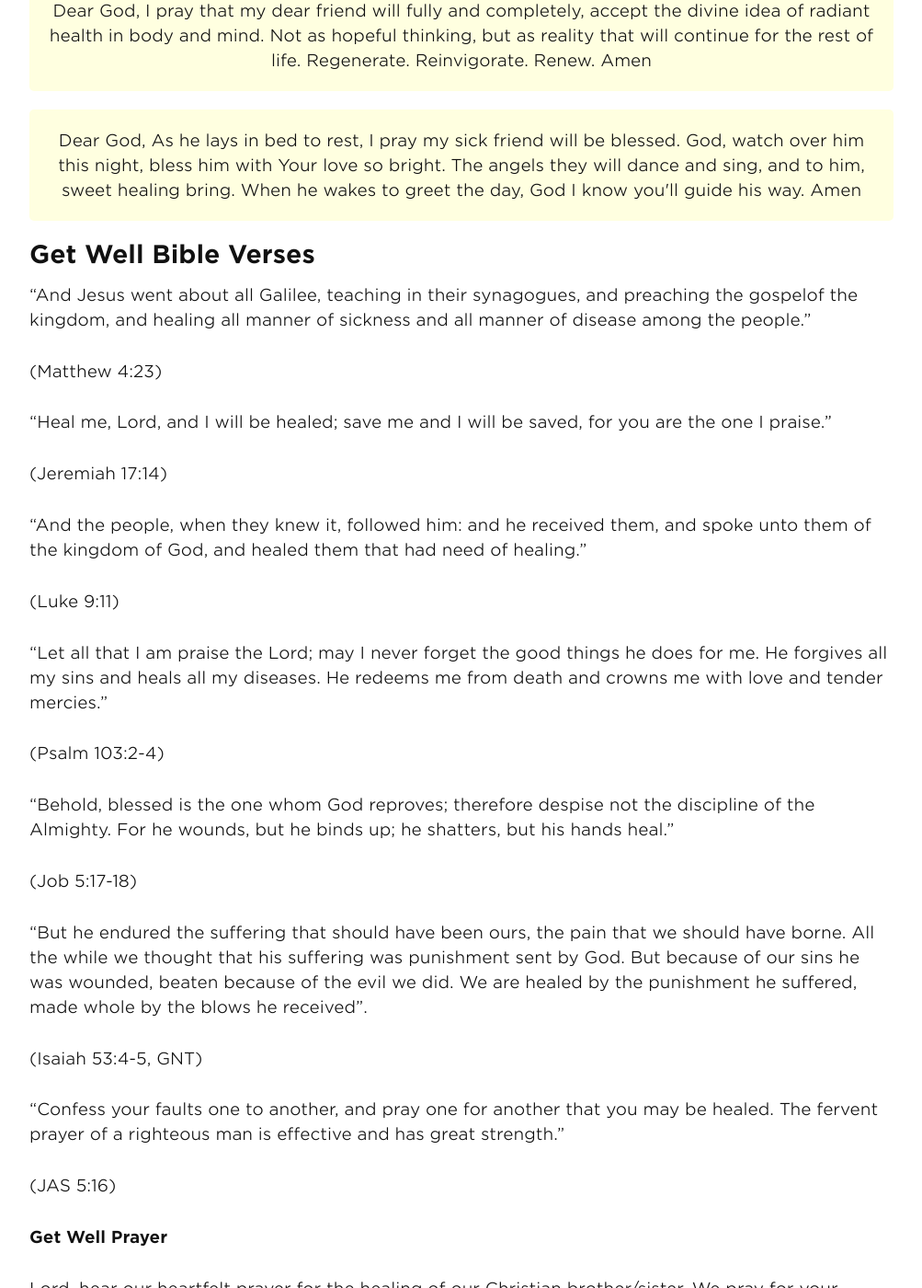
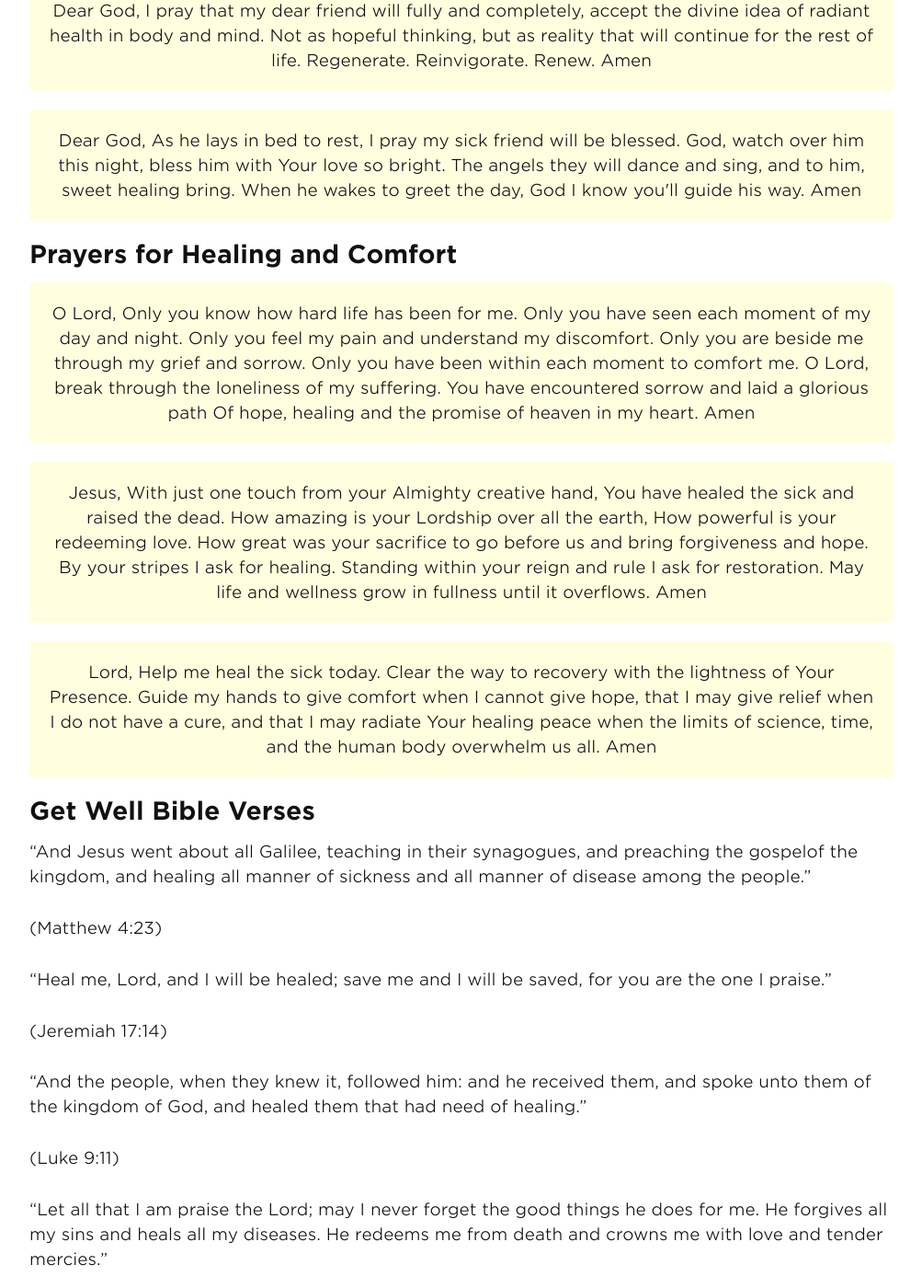
Before and after one commit to andyml123/andyml123.github.io, a Jekyll site: the page built from get-well-prayers.md, in a window 1280 px wide and 1400 px high, scrolled down 1534 px. Shown: the whole window at 92% size, without its empty margins (138-1141 px from the left). Built offline with Jekyll 4.4.1, drawn with Linux system fonts in a browser that asks for light colours.

Commit message:
Update get-well-prayers.md

```diff
--- a/get-well-prayers.md
+++ b/get-well-prayers.md
@@ -93,9 +93,42 @@ As he lays in bed to rest, I pray my sick friend will be blessed. God, watch ove
 Amen
 </div>
 
+<h2>Prayers for Healing and Comfort</h2>
 
+<div class="prayers">
+O Lord,
+Only you know how hard life has been for me.
+Only you have seen each moment of my day and night.
+Only you feel my pain and understand my discomfort.
+Only you are beside me through my grief and sorrow.
+Only you have been within each moment to comfort me.
+O Lord, break through the loneliness of my suffering.
+You have encountered sorrow and laid a glorious path
+Of hope, healing and the promise of heaven in my heart.
 
+Amen
+</div>
 
+<div class="prayers">
+Jesus,
+With just one touch from your Almighty creative hand,
+You have healed the sick and raised the dead.
+How amazing is your Lordship over all the earth,
+How powerful is your redeeming love.
+How great was your sacrifice to go before us and bring forgiveness and hope.
+By your stripes I ask for healing.
+Standing within your reign and rule I ask for restoration.
+May life and wellness grow in fullness until it overflows.
+
+Amen
+</div>
+
+<div class="prayers">
+Lord,
+
+Help me heal the sick today. Clear the way to recovery with the lightness of Your Presence. Guide my hands to give comfort when I cannot give hope, that I may give relief when I do not have a cure, and that I may radiate Your healing peace when the limits of science, time, and the human body overwhelm us all.
+Amen
+</div>
 
 
 
```
